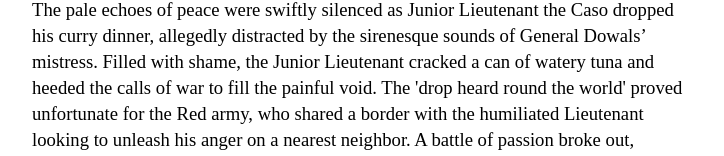
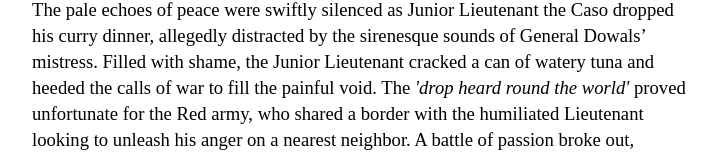
Before and after one commit to kduckets/tfw, a Next.js app: page / in a window 1280 px wide. Shown: the part 7124-7280 px from the top of the page, without its empty margins (277-1001 px from the left). Built offline with nearby package versions, Linux system fonts and the light colour scheme; a web font is replaced by a local one.

Commit message:
Update index.js

```diff
--- a/pages/index.js
+++ b/pages/index.js
@@ -197,7 +197,7 @@ senseless violence to fuel the cycle of incessant devastation.</p>
 the Caso dropped his curry dinner, allegedly distracted by the sirenesque
 sounds of General Dowals’ mistress. Filled with shame, the Junior Lieutenant
 cracked a can of watery tuna and heeded the calls of war to fill the painful void.
-The 'drop heard round the world' proved unfortunate for the Red army, who shared a border
+The <i>'drop heard round the world'</i> proved unfortunate for the Red army, who shared a border
 with the humiliated Lieutenant looking to unleash his anger on a nearest neighbor. A battle of
 passion broke out, resulting in a depleted Red army with no option but to beg for an alliance with
 General Dowals in the north. Desperate for companionship in wartime, the General accepted the offer
```
